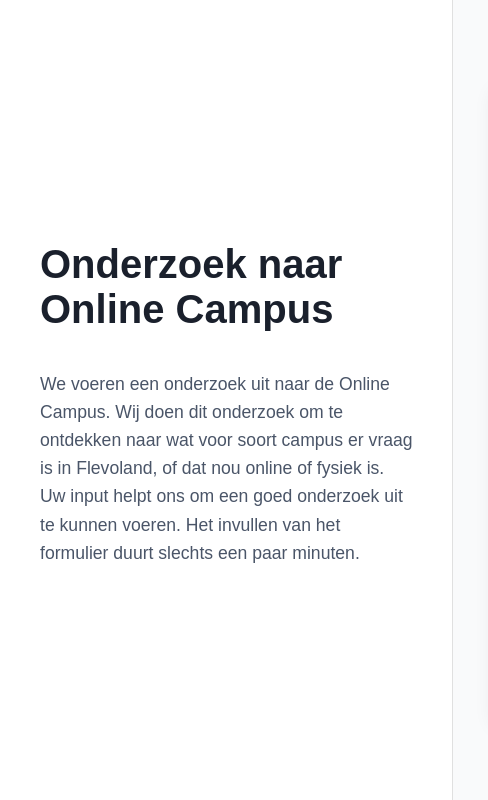
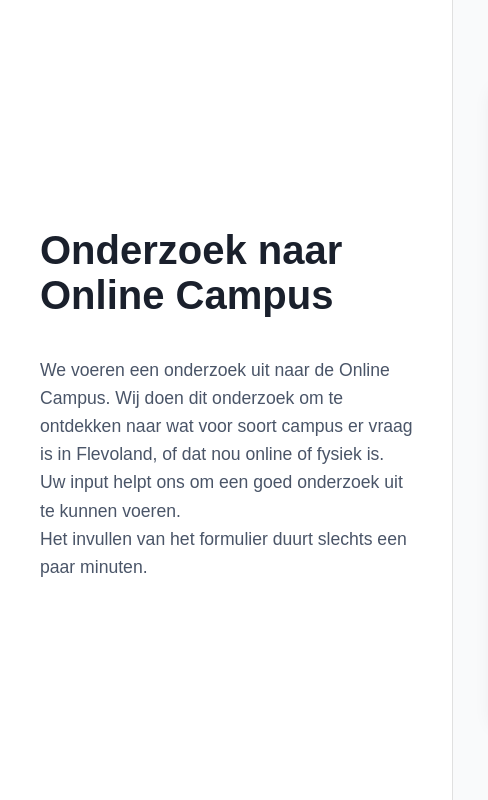
Before and after one commit to Leefmans/online-campus, a plain HTML site: page index.html in a window 1280 px wide. Shown: the full height of the page, 0-488 px from the left. Drawn offline with Linux system fonts and the light colour scheme; grey boxes are pictures that could not be loaded.

Commit message:
Update index.html

```diff
--- a/index.html
+++ b/index.html
@@ -74,9 +74,9 @@
   <div class="left-column">
     <h1>Onderzoek naar Online Campus</h1>
     <p>
-      We voeren een onderzoek uit naar de Online Campus. Wij doen dit onderzoek om te ontdekken naar wat voor soort campus er vraag is in Flevoland, of dat nou online of fysiek is.
-      Uw input helpt ons om een goed onderzoek uit te kunnen voeren.
-      Het invullen van het formulier duurt slechts een paar minuten.
+      We voeren een onderzoek uit naar de Online Campus. Wij doen dit onderzoek om te ontdekken naar wat voor soort campus er vraag is in Flevoland, of dat nou online of fysiek is.<br>
+      Uw input helpt ons om een goed onderzoek uit te kunnen voeren.<br>
+      Het invullen van het formulier duurt slechts een paar minuten.<br>
     </p>
   </div>
 
```
